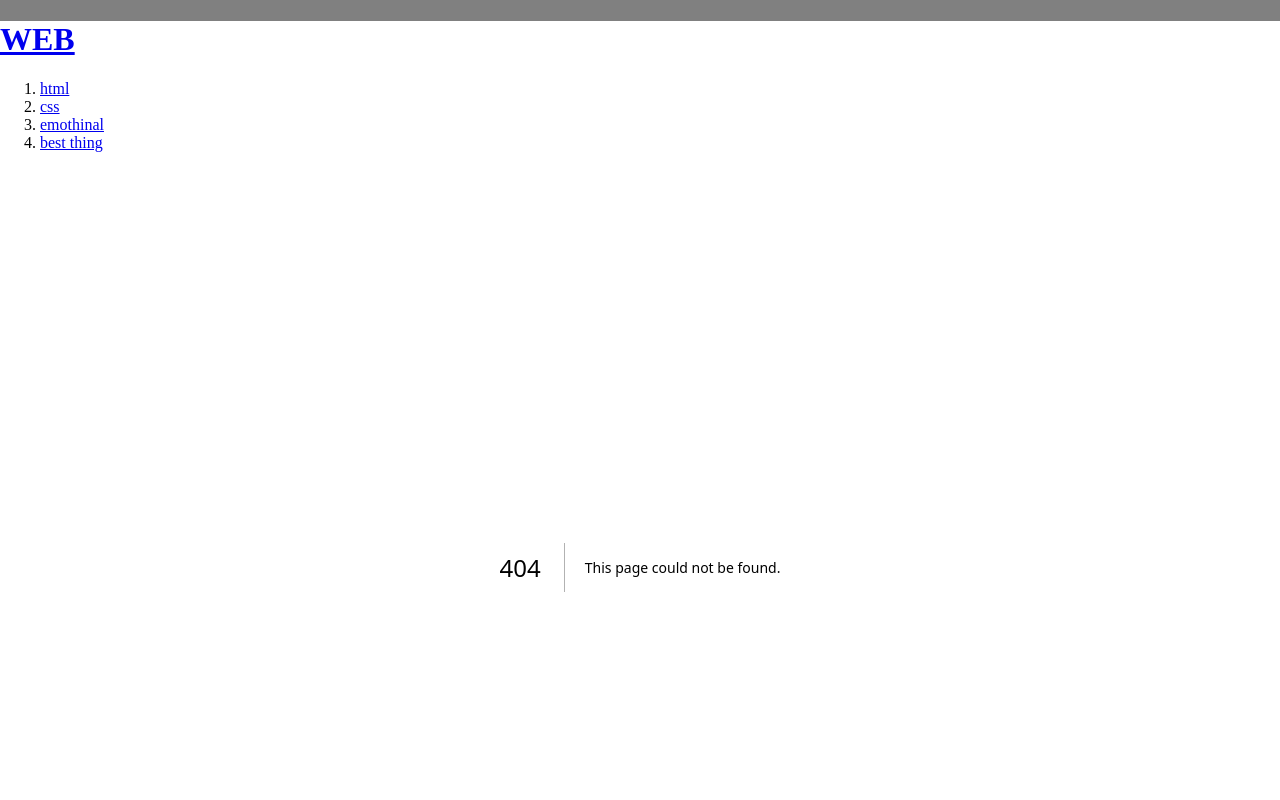
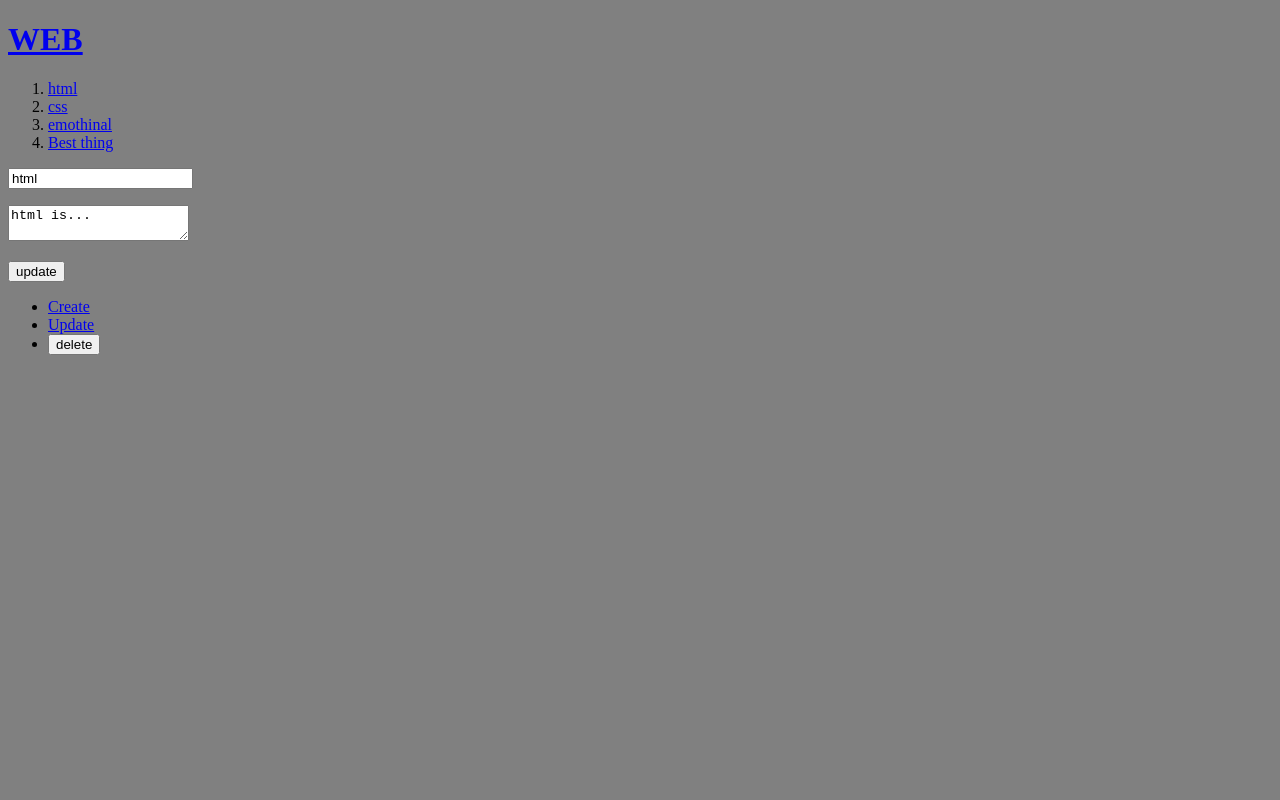
Before and after one commit to E-Yrano/NestJs, a Next.js app: page /update/1 in a window 1280 px wide. Before the commit this address had no page. Shown: the top 800 px of the page. Built offline with nearby package versions, Linux system fonts and the light colour scheme; data requests are answered from the project's data file.

Commit message:
finished update part

```diff
--- a/db.json
+++ b/db.json
@@ -16,8 +16,8 @@
       "body": "Deamege!"
     },
     {
-      "title": "best thing",
-      "body": "you can do it!",
+      "title": "Best thing",
+      "body": "You can do it!",
       "id": 4
     }
   ],
--- a/src/app/read/[id]/page.js
+++ b/src/app/read/[id]/page.js
@@ -1,6 +1,7 @@
 // layout.js는 없어도 동작하지만 있으면 layout.js에 page.js가 들어가서 동작한다.
 export default async function Read(props) {
-    const resp = await fetch(`http://localhost:9999/topics/${props.params.id}`);
+    const resp = await fetch(`http://localhost:9999/topics/${props.params.id}`
+    , {cache: 'no-store'});
     const topic = await resp.json();
     return(
     <>
--- /dev/null
+++ b/src/app/update/[id]/page.js
@@ -0,0 +1,62 @@
+"use client"
+import { useParams, useRouter } from "next/navigation"
+import { useEffect, useState } from "react";
+export default function Update() {
+    const [title, setTitle] = useState("");
+    const [body, setBody] = useState("");
+    const router = useRouter();
+    const params = useParams();
+    const id = params.id;
+    useEffect(()=>{
+        fetch('http://localhost:9999/topics/'+id)
+        .then(resp=>resp.json())
+        .then(result=>{
+            setTitle(result.title);
+            setBody(result.body);
+        })
+    }, [])
+    return (
+      <form onSubmit={(e)=>{
+        e.preventDefault();
+        const title = e.target.title.value;
+        const body = e.target.body.value;
+        const options = {
+          method: 'PATCH',
+          headers: {
+            'Content-Type' : 'application/json'
+          },
+          body: JSON.stringify({title,body})
+        }
+        fetch(`http://localhost:9999/topics/`+id, options)
+          .then(res=>res.json())
+          .then(result=>{
+            console.log(result)
+            router.refresh();
+            router.push(`/read/${id}`);
+          })
+      }
+        }>
+        <p>
+          <input
+            type="text"
+            name="title"
+            placeholder="title"
+            value={title}
+            onChange={(e)=>setTitle(e.target.value)}
+            />
+        </p>
+        <p>
+          <textarea
+            name="body"
+            placeholder="body"
+            value={body}
+            onChange={(e)=>(setBody(e.target.value))}
+            ></textarea>
+        </p>
+        <p>
+        <input
+            type="submit" value="update"/>
+        </p>
+      </form>
+    )
+  }
```
